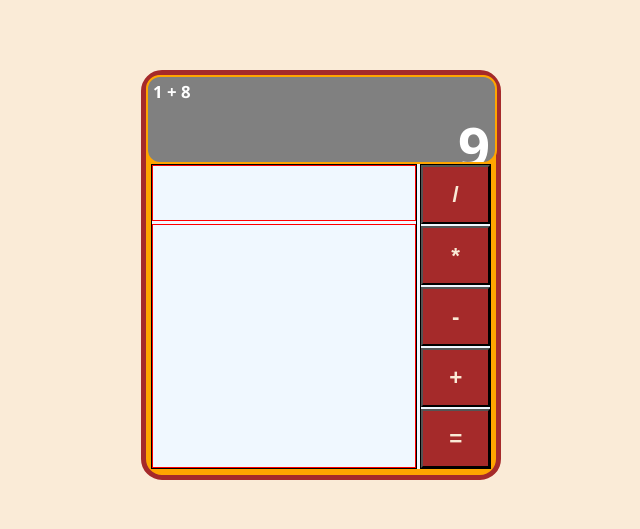
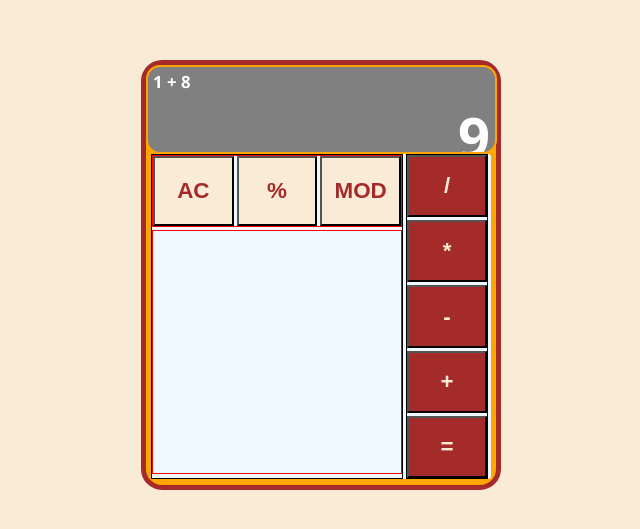
Before and after one commit to senzdigitalsinc23/calculator, a plain HTML site: page index.html in a window 1280 px wide. Shown: the part 133-662 px from the top of the page, without its empty margins (319-959 px from the left). Drawn offline with Linux system fonts and the light colour scheme.

Commit message:
Other Operator Keys
Added other Operator keys (AC, %, MOD) buttons to calculator.

```diff
--- a/src/css/styles.css
+++ b/src/css/styles.css
@@ -15,7 +15,7 @@
 
 .calc-container {
     width: 350px;
-    height: 400px;
+    height: 420px;
     border: 5px solid brown;
     border-radius: 1.5em;
     background-color: orange;
@@ -53,14 +53,14 @@
     margin-left: 5px;
     width: 340px;
     background-color: aliceblue;
-    height: 305px;
+    height: 325px;
     gap: 3px;
     border-radius: 3px;
 
 }
 
 .numbers-container {
-    width: 270px;
+    width: 250px;
     border: 1px solid;
     display: flex;
     flex-direction: column;
@@ -70,14 +70,16 @@
 .operators-container {
     display: flex;
     flex-direction: column;
-    justify-content: space-between;
+    gap: 3px;
     border: 1px solid;
-    width: 70px;
+    width: 80px;
 }
 
 .other-operators {
+    display: flex;
+    gap: 3px;
     border: 1px solid red;
-    height: 54px;
+    height: 70px;
 }
 
 .number-keys {
@@ -87,9 +89,24 @@
 
 .divide, .subtract, .addition, .equal, .multiply {
     background-color: brown;
-    height: 59px;
+    height: 80px;
     cursor: pointer;
     font-size: 1.6em;
     color: antiquewhite;
     font-weight: 900;
 }
+
+
+.mod, .percentage, .ac{
+    background-color: antiquewhite;
+    width: 90px;
+    height: 70px;
+    cursor: pointer;
+    font-size: 1.6em;
+    color: brown;
+    font-weight: 900;
+}
+
+button[class ^="button-"] {
+
+}
--- a/src/js/scripts.js
+++ b/src/js/scripts.js
@@ -9,11 +9,12 @@ let keysContainer = createElements('div');
 let operatorsContainer = createElements('div');
 let otherOperatorsCont = createElements("div");
 let numberKeysCon = createElements("div");
+let btnReset = createElements("Button", "Clear Screen");
 
 let operatorsKeys = "";
-
 let operators = ['/', '*', '-', '+', '='];
-let btnReset = createElements("Button", "Clear Screen");
+let otherOperators = ['AC', '%', 'MOD'];
+let numbers = [1, 2, 3, 4, 5, 6, 7, 8, 9, 0];
 let row = "";
 let square = "";
 
@@ -86,47 +87,30 @@ operators.map((operator) => {
 
     if (operatorsKeys.textContent === "/") {
         operatorsKeys.classList.add('divide');
-
-        opKeys = document.querySelector('.divide');
-
-        /*opKeys.onclick = () => {
-            console.log(opKeys.textContent);
-        } */
     }else if (operatorsKeys.textContent === "*") {
         operatorsKeys.classList.add('multiply');
-
-         /* opKeys = document.querySelector('.multiply');
-
-        opKeys.onclick = () => {
-             console.log(opKeys.textContent);
-        }*/
     }else if (operatorsKeys.textContent === "-") {
         operatorsKeys.classList.add('subtract');
-
-         /* opKeys = document.querySelector('.subtract');
-
-        opKeys.onclick = () => {
-            console.log(opKeys.textContent);
-        } */
     }else if (operatorsKeys.textContent === "+") {
         operatorsKeys.classList.add('addition');
-
-         /* opKeys = document.querySelector('.addition');
-
-        opKeys.onclick = () => {
-            console.log(opKeys.textContent);
-        } */
     }else if (operatorsKeys.textContent === "=") {
         operatorsKeys.classList.add('equal');
-
-        /* opKeys = document.querySelector('.equal');
-
-        opKeys.onclick = () => {
-            console.log(opKeys.textContent);
-        } */
     }
 
     attachElements(operatorsContainer, [operatorsKeys])
+});
 
 
+otherOperators.map((otherOperator) => {
+    otherOperatorKeys = createElements('button', `${otherOperator}`);
+
+    if (otherOperatorKeys.textContent === "AC") {
+        otherOperatorKeys.classList.add('ac');
+    }else if (otherOperatorKeys.textContent === "%") {
+        otherOperatorKeys.classList.add('percentage');
+    }else if (otherOperatorKeys.textContent === "MOD") {
+        otherOperatorKeys.classList.add('mod');
+    }
+
+    attachElements(otherOperatorsCont, [otherOperatorKeys])
 });
```
